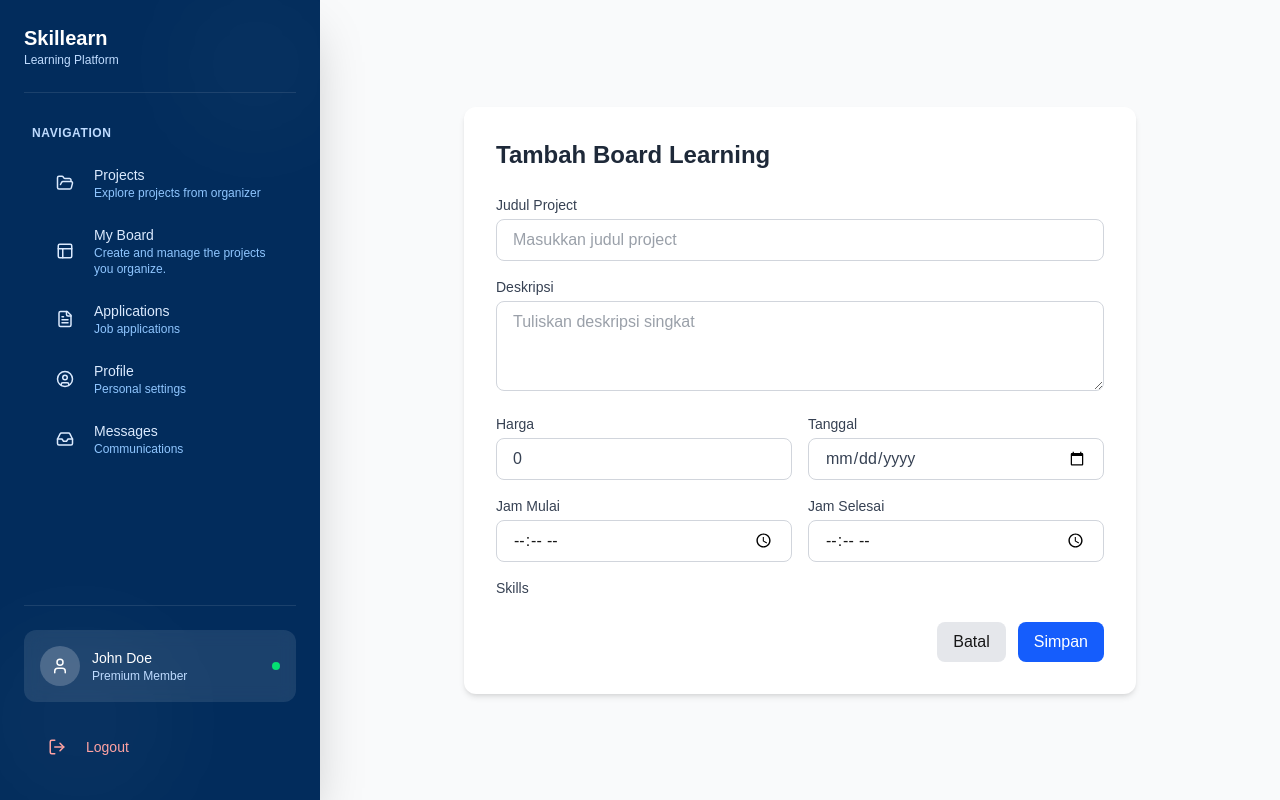
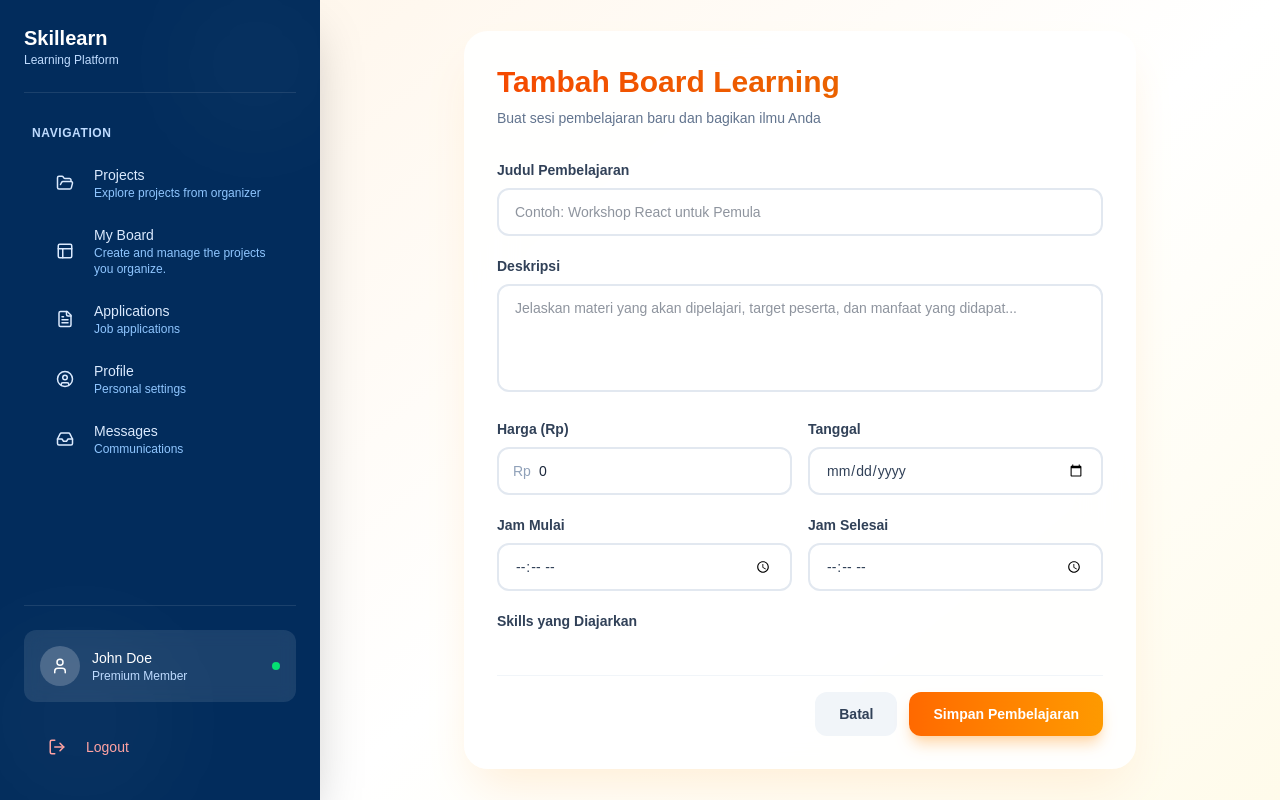
Before and after one commit to Ngabers-kh/fe-skill-nextjs, a Next.js app: page /dashboard/board/addlearn in a window 1280 px wide. Built offline with nearby package versions, Linux system fonts and the light colour scheme.

Commit message:
feat(addlearn): update create board learning

```diff
--- a/app/dashboard/board/addlearn/page.tsx
+++ b/app/dashboard/board/addlearn/page.tsx
@@ -26,7 +26,6 @@ export default function AddBoardLearningPage() {
     endTime: "",
   });
 
-  // ambil token & userId dari cookie
   const token = Cookies.get("token") || "";
   const userId = Cookies.get("userId") || "";
 
@@ -58,10 +57,34 @@ export default function AddBoardLearningPage() {
     }));
   };
 
+  const showNotification = (message: string, type: "success" | "error") => {
+    const notif = document.createElement("div");
+    notif.className = `fixed top-4 right-4 ${
+      type === "success" ? "bg-green-500" : "bg-red-500"
+    } text-white px-6 py-3 rounded-lg z-50 transform transition-transform duration-300`;
+    notif.innerHTML = `
+      <div class="flex items-center gap-2">
+        <svg class="w-5 h-5" fill="currentColor" viewBox="0 0 20 20">
+          ${
+            type === "success"
+              ? '<path fill-rule="evenodd" d="M10 18a8 8 0 100-16 8 8 0 000 16zm3.707-9.293a1 1 0 00-1.414-1.414L9 10.586 7.707 9.293a1 1 0 00-1.414 1.414l2 2a1 1 0 001.414 0l4-4z" clip-rule="evenodd"/>'
+              : '<path fill-rule="evenodd" d="M18 10A8 8 0 11.001 10a8 8 0 0117.998 0zM9 13a1 1 0 102 0V9a1 1 0 10-2 0v4zm1-6a1.5 1.5 0 110-3 1.5 1.5 0 010 3z" clip-rule="evenodd"/>'
+          }
+        </svg>
+        ${message}
+      </div>
+    `;
+    document.body.appendChild(notif);
+    setTimeout(() => notif.remove(), type === "success" ? 1500 : 2000);
+  };
+
   const handleSubmit = async (e: React.FormEvent) => {
     e.preventDefault();
     if (!userId || !token) {
-      alert("Token atau User ID tidak ditemukan, silakan login ulang.");
+      showNotification(
+        "Token atau User ID tidak ditemukan, silakan login ulang.",
+        "error"
+      );
       return;
     }
 
@@ -80,28 +103,34 @@ export default function AddBoardLearningPage() {
         token
       );
 
-      alert("Board Learning berhasil disimpan!");
-      router.push("/dashboard/board");
+      showNotification("Board Learning berhasil disimpan!", "success");
+      setTimeout(() => router.push("/dashboard/board"), 1500);
     } catch (err: any) {
       console.error("Gagal simpan board:", err);
-      alert("Gagal simpan board");
+      showNotification("Gagal simpan board.", "error");
     }
   };
 
   return (
-    <div className="w-full min-h-screen bg-gray-50 flex justify-center items-center p-6">
+    <div className="w-full min-h-screen bg-gradient-to-br from-orange-50 via-white to-amber-50 flex justify-center items-center p-4">
       <form
         onSubmit={handleSubmit}
-        className="w-full max-w-2xl bg-white p-8 rounded-xl shadow-md"
+        className="w-full max-w-2xl bg-white/90 backdrop-blur-xl p-8 rounded-3xl shadow-2xl shadow-orange-100 border border-white/20"
       >
-        <h1 className="text-2xl font-bold text-gray-800 mb-6">
+        {/* Header */}
+        <div className="mb-8">
+          <h1 className="text-3xl font-bold bg-gradient-to-r from-orange-600 to-amber-600 bg-clip-text text-transparent mb-2">
             Tambah Board Learning
           </h1>
+          <p className="text-sm text-slate-500">
+            Buat sesi pembelajaran baru dan bagikan ilmu Anda
+          </p>
+        </div>
 
         {/* Title */}
-        <div className="mb-4">
-          <label className="block text-sm font-medium text-gray-700 mb-1">
-            Judul Project
+        <div className="mb-5">
+          <label className="block text-sm font-semibold text-slate-700 mb-2">
+            Judul Pembelajaran
           </label>
           <input
             type="text"
@@ -109,14 +138,14 @@ export default function AddBoardLearningPage() {
             value={form.title}
             onChange={handleChange}
             required
-            className="w-full px-4 py-2 rounded-lg border border-gray-300 focus:ring-2 focus:ring-blue-500 text-gray-700"
-            placeholder="Masukkan judul project"
+            className="w-full px-4 py-3 rounded-xl border-2 border-slate-200 focus:border-orange-400 focus:outline-none text-sm text-slate-800 bg-white transition-all duration-200 hover:border-slate-300"
+            placeholder="Contoh: Workshop React untuk Pemula"
           />
         </div>
 
         {/* Description */}
-        <div className="mb-4">
-          <label className="block text-sm font-medium text-gray-700 mb-1">
+        <div className="mb-5">
+          <label className="block text-sm font-semibold text-slate-700 mb-2">
             Deskripsi
           </label>
           <textarea
@@ -124,29 +153,34 @@ export default function AddBoardLearningPage() {
             value={form.description}
             onChange={handleChange}
             required
-            rows={3}
-            className="w-full px-4 py-2 rounded-lg border border-gray-300 focus:ring-2 focus:ring-blue-500 text-gray-700"
-            placeholder="Tuliskan deskripsi singkat"
+            rows={4}
+            className="w-full px-4 py-3 rounded-xl border-2 border-slate-200 focus:border-orange-400 focus:outline-none text-sm text-slate-800 bg-white resize-none transition-all duration-200 hover:border-slate-300"
+            placeholder="Jelaskan materi yang akan dipelajari, target peserta, dan manfaat yang didapat..."
           />
         </div>
 
-        {/* Price & date */}
-        <div className="mb-4 grid grid-cols-2 gap-4">
+        {/* Price & Date */}
+        <div className="mb-5 grid grid-cols-2 gap-4">
           <div>
-            <label className="block text-sm font-medium text-gray-700 mb-1">
-              Harga
+            <label className="block text-sm font-semibold text-slate-700 mb-2">
+              Harga (Rp)
             </label>
+            <div className="relative">
+              <span className="absolute left-4 top-1/2 -translate-y-1/2 text-slate-400 text-sm">
+                Rp
+              </span>
               <input
                 type="number"
                 name="price"
                 value={form.price}
                 onChange={handleChange}
-              className="w-full px-4 py-2 rounded-lg border border-gray-300 focus:ring-2 focus:ring-orange-500 text-gray-700"
-              placeholder="Masukkan harga"
+                className="w-full pl-10 pr-4 py-3 rounded-xl border-2 border-slate-200 focus:border-orange-400 focus:outline-none text-sm text-slate-800 bg-white transition-all duration-200 hover:border-slate-300"
+                placeholder="0"
               />
             </div>
+          </div>
           <div>
-            <label className="block text-sm font-medium text-gray-700 mb-1">
+            <label className="block text-sm font-semibold text-slate-700 mb-2">
               Tanggal
             </label>
             <input
@@ -154,16 +188,15 @@ export default function AddBoardLearningPage() {
               name="date"
               value={form.date}
               onChange={handleChange}
-              className="w-full px-4 py-2 rounded-lg border border-gray-300 focus:ring-2 focus:ring-orange-500 text-gray-700"
-              placeholder="Masukkan Tanggal"
+              className="w-full px-4 py-3 rounded-xl border-2 border-slate-200 focus:border-orange-400 focus:outline-none text-sm text-slate-700 bg-white transition-all duration-200 hover:border-slate-300"
             />
           </div>
         </div>
 
-        {/* Date */}
-        <div className="mb-4 grid grid-cols-2 gap-4">
+        {/* Time Range */}
+        <div className="mb-5 grid grid-cols-2 gap-4">
           <div>
-            <label className="block text-sm font-medium text-gray-700 mb-1">
+            <label className="block text-sm font-semibold text-slate-700 mb-2">
               Jam Mulai
             </label>
             <input
@@ -171,11 +204,11 @@ export default function AddBoardLearningPage() {
               name="startTime"
               value={form.startTime}
               onChange={handleChange}
-              className="w-full px-4 py-2 rounded-lg border border-gray-300"
+              className="w-full px-4 py-3 rounded-xl border-2 border-slate-200 focus:border-orange-400 focus:outline-none text-sm text-slate-700 bg-white transition-all duration-200 hover:border-slate-300"
             />
           </div>
           <div>
-            <label className="block text-sm font-medium text-gray-700 mb-1">
+            <label className="block text-sm font-semibold text-slate-700 mb-2">
               Jam Selesai
             </label>
             <input
@@ -183,15 +216,15 @@ export default function AddBoardLearningPage() {
               name="endTime"
               value={form.endTime}
               onChange={handleChange}
-              className="w-full px-4 py-2 rounded-lg border border-gray-300"
+              className="w-full px-4 py-3 rounded-xl border-2 border-slate-200 focus:border-orange-400 focus:outline-none text-sm text-slate-700 bg-white transition-all duration-200 hover:border-slate-300"
             />
           </div>
         </div>
 
         {/* Skills */}
-        <div className="mb-4">
-          <label className="block text-sm font-medium text-gray-700 mb-2">
-            Skills
+        <div className="mb-8">
+          <label className="block text-sm font-semibold text-slate-700 mb-3">
+            Skills yang Diajarkan
           </label>
           <div className="flex flex-wrap gap-2">
             {skills.map((skill) => (
@@ -199,10 +232,10 @@ export default function AddBoardLearningPage() {
                 type="button"
                 key={skill.idSkill}
                 onClick={() => toggleSkill(skill.idSkill)}
-                className={`px-3 py-1 rounded-full border text-sm ${
+                className={`px-4 py-2 rounded-full border-2 text-sm font-medium transition-all duration-200 transform hover:scale-105 ${
                   selectedSkills.includes(skill.idSkill)
-                    ? "bg-blue-500 text-white border-blue-500"
-                    : "bg-gray-100 text-gray-700 border-gray-300"
+                    ? "bg-gradient-to-r from-orange-500 to-amber-500 text-white border-transparent shadow-lg shadow-orange-200"
+                    : "bg-white text-slate-600 border-slate-200 hover:border-orange-300 hover:bg-orange-50"
                 }`}
               >
                 {skill.nameSkill}
@@ -212,19 +245,19 @@ export default function AddBoardLearningPage() {
         </div>
 
         {/* Action */}
-        <div className="flex justify-end gap-3">
+        <div className="flex justify-end gap-3 pt-4 border-t border-slate-100">
           <button
             type="button"
             onClick={() => router.push("/dashboard/board")}
-            className="px-4 py-2 bg-gray-200 hover:bg-gray-300 rounded-lg font-medium"
+            className="px-6 py-3 bg-slate-100 hover:bg-slate-200 text-slate-700 rounded-xl text-sm font-semibold transition-all duration-200 hover:shadow-md"
           >
             Batal
           </button>
           <button
             type="submit"
-            className="px-4 py-2 bg-blue-600 hover:bg-blue-700 text-white rounded-lg font-medium"
+            className="px-6 py-3 bg-gradient-to-r from-orange-500 to-amber-500 hover:from-orange-600 hover:to-amber-600 text-white rounded-xl text-sm font-semibold transition-all duration-200 shadow-lg shadow-orange-200 hover:shadow-xl hover:shadow-orange-300 transform hover:-translate-y-0.5"
           >
-            Simpan
+            Simpan Pembelajaran
           </button>
         </div>
       </form>
```
Lines whose indentation alone changed are shown as unchanged.
